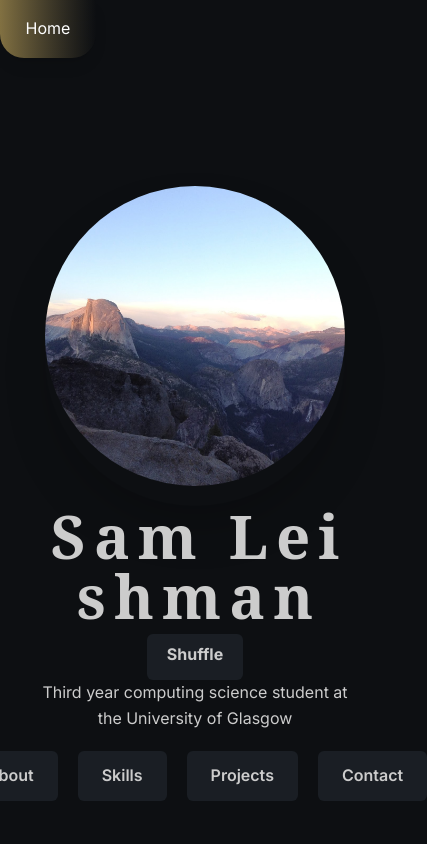
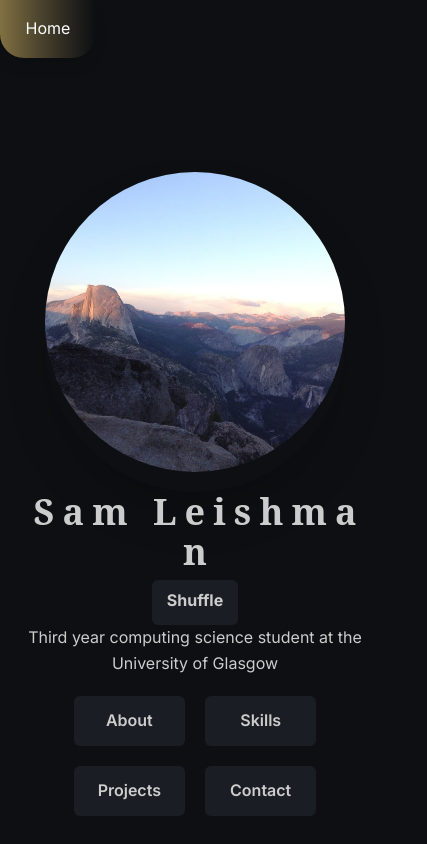
Before and after one commit to Sleishm4n/portfolio-site, a Next.js app: page / in a window 390 px wide. Shown: the top 844 px of the page, 427 px wide, since content can reach past the window. Built offline with nearby package versions, Linux system fonts and the light colour scheme.

Commit message:
Fixed mutliline title display on phone

```diff
--- a/app/home/page.tsx
+++ b/app/home/page.tsx
@@ -5,7 +5,7 @@ import NavButton from '@/components/navButton';
 
 export default function Home() {
   return (
-    <main className="h-screen w-full bg-bg flex flex-col items-center justify-center text-center px-4">
+    <main className="h-screen w-full bg-bg flex flex-col items-center justify-center text-center ">
         <div className="flex items-center justify-center">
             <div className="w-75 h-80 rounded-full flex items-center justify-center text-4xl font-bold text-gray-900 shadow-2xl pb-5">
                 <img
@@ -23,7 +23,7 @@ export default function Home() {
                 Third year computing science student at the University of Glasgow
             </p>
         </div>
-        <div className='flex flex-row gap-5 justify-between m-5'>
+        <div className='grid grid-cols-2 sm:flex sm:flex-row gap-5 justify-between m-5'>
             <NavButton text="About" href="./about/" />
             <NavButton text="Skills" href="./skills/" />
             <NavButton text="Projects" href="./projects/" />
--- a/components/animatedLetters.tsx
+++ b/components/animatedLetters.tsx
@@ -52,7 +52,7 @@ export default function AnimatedLetters({ text }: {text : string}) {
   return (
     <><div className="flex flex-col items-center">
       <div className="flex flex-col items-center gap-6">
-        <motion.h1 className="text-6xl font-bold font-cinzel flex flex-wrap justify-center">
+        <motion.h1 className="text-4xl sm:text-6xl font-bold font-cinzel flex flex-wrap justify-center">
           {display.map((item, index) => (
             <motion.span
               key={index}
@@ -64,7 +64,7 @@ export default function AnimatedLetters({ text }: {text : string}) {
           ))}
         </motion.h1>
       </div>
-      <div className="justify-center w-24">
+      <div className="justify-center w-1/4">
           <ShuffleButton onClick={shuffle} />
       </div>
     </div></>
```
